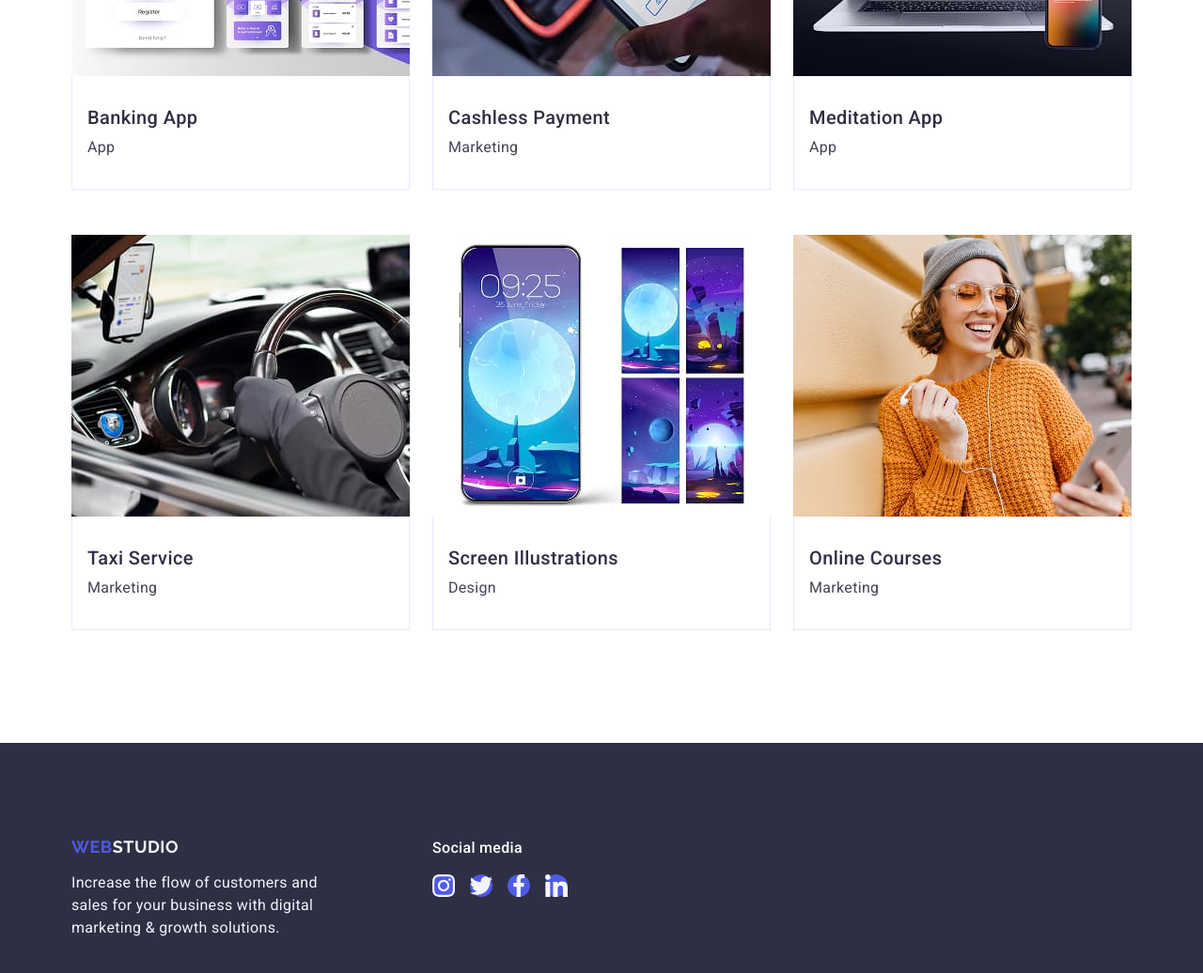
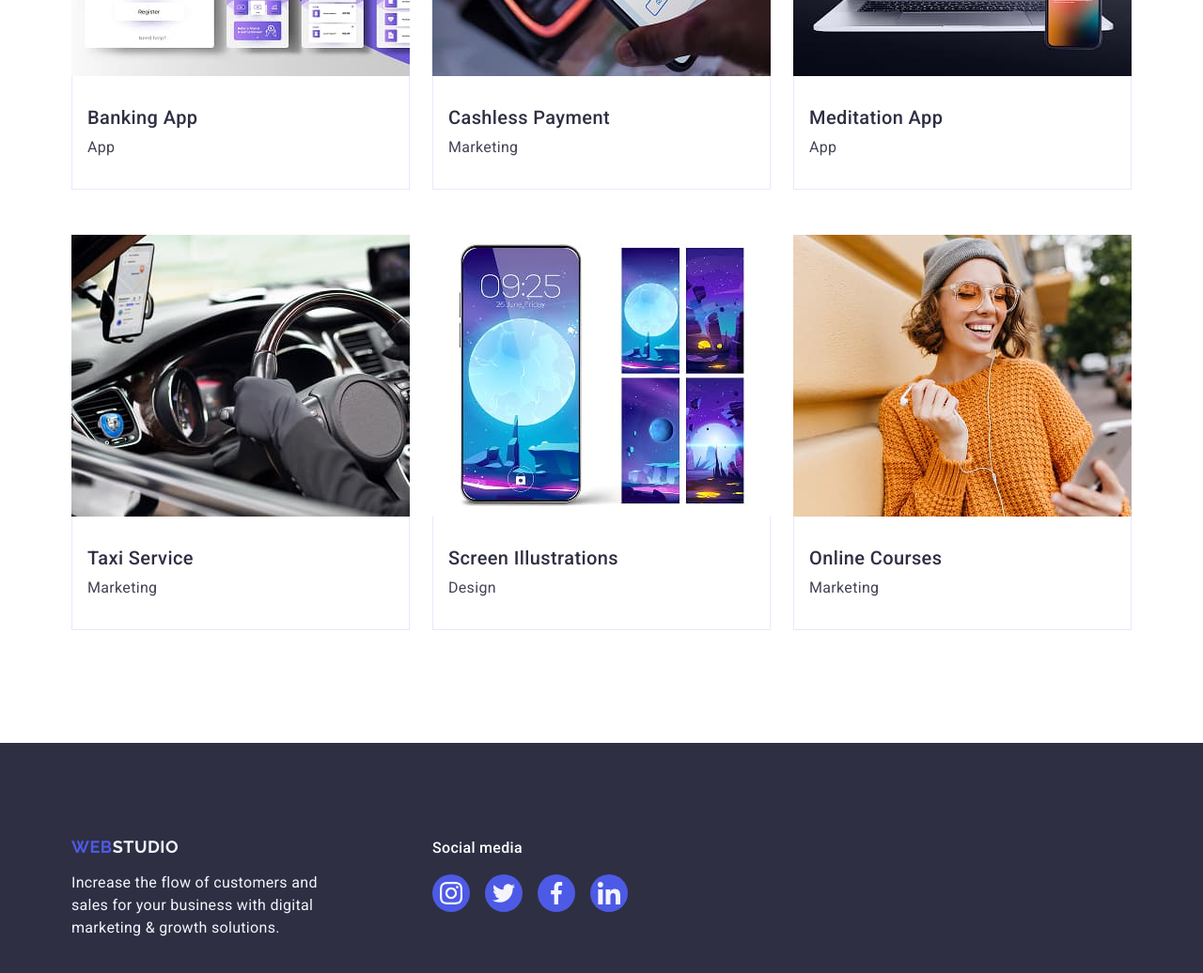
Before and after one commit to ilkerthedev/goit-markup-hw-04, a plain HTML site: page index.html in a window 1280 px wide. Shown: the part 2342-3378 px from the top of the page at 94% size. Drawn offline with nearby package versions, Linux system fonts and the light colour scheme.

Commit message:
footer done

```diff
--- a/css/styles.css
+++ b/css/styles.css
@@ -393,11 +393,15 @@ footer.footer {
   gap: 16px;
 }
 
+.footer-site-social-list{
+  width: 100%;
+  height: 100%;
+}
+
+
 a.footer-social-icon-item {
   width: 40px;
   height: 40px;
-  width: 100%;
-  height: 100%;
   background-color: #4d5ae5;
   border-radius: 50%;
   display: flex;
```
